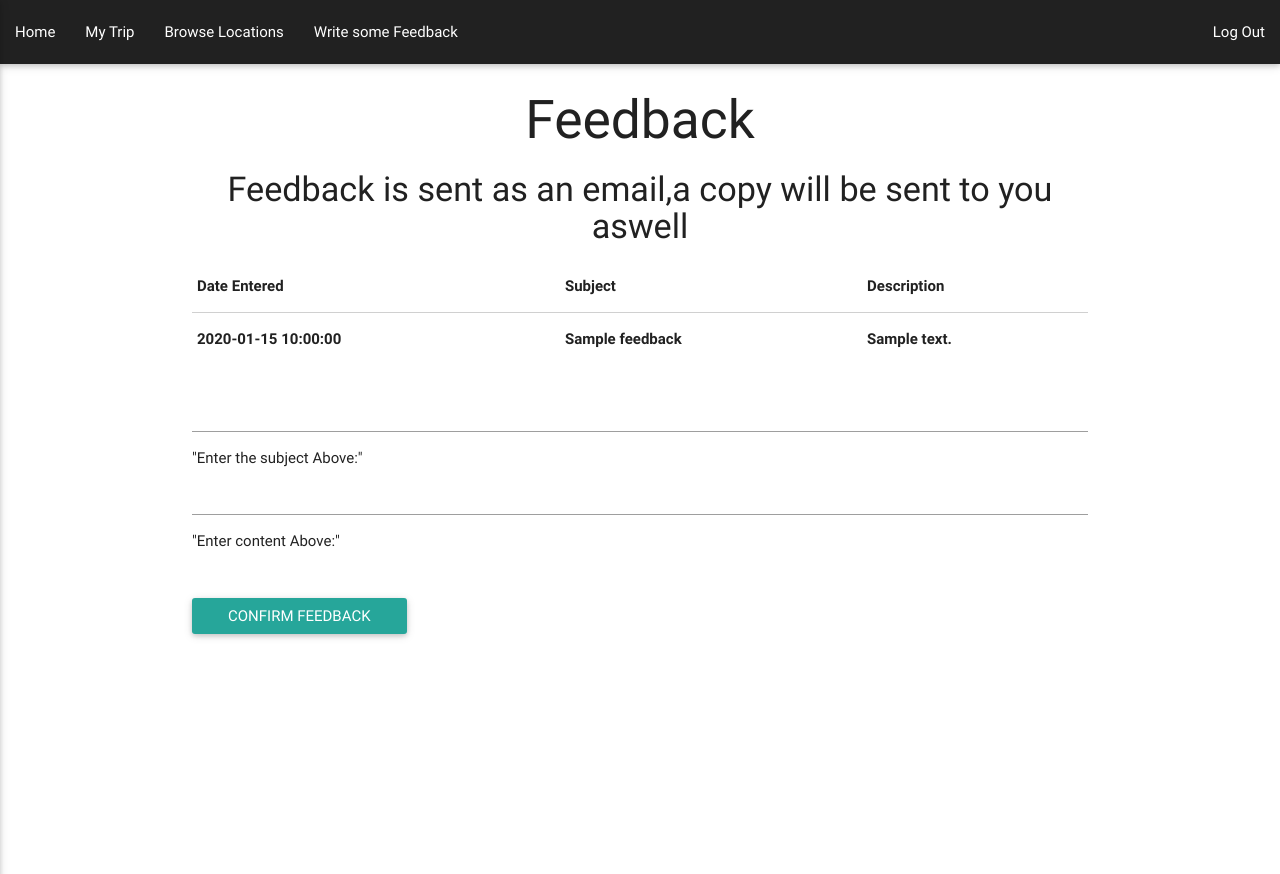
After one commit to Ayushkuruvilla/TripForYou, a Flask app: page /feedback in a window 1280 px wide. The commit adds this page. Shown: the top 874 px of the page. Run offline with Flask 2, Linux system fonts and the light colour scheme; the visitor is signed in with stand-in values (Sample User, id 1); a database or web service that is not in the repository returns one stand-in record (values such as "Sample title"); lists and menus that the app fills with data are empty; some libraries are stand-ins or nearby versions.

Commit message:
feedback complete

```diff
--- a/Travel project/run.py
+++ b/Travel project/run.py
@@ -1,12 +1,8 @@
 from flask import Flask, flash, render_template, request, redirect, session, url_for
-from flask_wtf import Form
-from wtforms import StringField
-from wtforms.widgets import TextArea
-from wtforms.validators import DataRequired
 import hashlib
-import locale
 import pymysql
 import time
+from datetime import date
 from pymongo import MongoClient
 import dns
 app = Flask(__name__)
@@ -179,17 +175,25 @@ def detail():
 	error=None
 	if len(list(x))==0:
 		return redirect(url_for('traveller'))
-	return 	redirect(url_for('reviews'))
+	return 	redirect(url_for('feedback'))
 
-@app.route('/review')
-def reviews():
-
-	# Lists a user's visited attractions with a "Review" button.
-	cursor = db.cursor()
-	query = view_completed_attractions_query()
-	cursor.execute(query)
-	attractions = [dict(date=row[0], name=row[1], description=row[2]) for row in cursor.fetchall()]
-	return render_template('review.html', items=attractions, session=session)
+@app.route('/feedback',methods=['POST','GET'])
+def feedback():
+	error=None
+	today = date.today()
+	x=collection3.find({"username":session['username']})
+	if request.method=='POST':
+		sub = request.form["sub"]
+		con = request.form["con"]
+		if sub == '' or con == '':
+			error = 'Please fill out both fields.'
+			return render_template('feedback.html', error=error)
+		d2 = today.strftime("%B %d, %Y")
+		collection3.insert_one({"username":session['username'],"date":d2,"subject":sub,"desc":con})
+		x=collection3.find({"username":session['username']})
+		return render_template('feedback.html',items=x)
+	else:
+		return render_template('feedback.html', items=x)
 
 
 # Run the application
@@ -200,6 +204,7 @@ if __name__ == '__main__':
 	client=MongoClient("mongodb+srv://admin-Ayush:vSYzh9RDkmZ8dr0t@cluster0.llgkb.mongodb.net/user?retryWrites=true&w=majority")
 	collection = client.user.project
 	collection2=client.user.deets
+	collection3=client.user.feedback
 	# Make sure your database is started before running run.py
 	db_name = 'team1'
 	db = pymysql.connect(host='localhost', user='root', passwd=db_pass, db=db_name)
--- /dev/null
+++ b/Travel project/templates/feedback.html
@@ -0,0 +1,52 @@
+{% extends "layout.html" %}
+{% block title %}Feedback | {{session.username}}{% endblock %}
+
+{% block content %}
+
+<div class="row">
+	<div class="col s12">
+		<h2 class="center-align">Feedback</h2>
+		<h4 class="center-align">Feedback is sent as an email,a copy will be sent to you aswell</h4>
+
+		<table class="responsive-table">
+			<thead>
+				<tr>
+					<th>Date Entered</th>
+					<th>Subject</th>
+					<th>Description</th>
+				</tr>
+			</thead>
+			<!--<tbody>
+				<tr>
+					<th>sample date</th>
+					<th>Ayush</th>
+					<th>Life is the problem</th>
+				</tr>
+			</tbody>
+		    -->
+			<tbody>
+                {% for item in items %}
+                    <tr>
+                        <th>{{item.date}}</th>
+                        <th>{{item.subject}}</th>
+                        <th>{{item.desc}}</th>
+                        </th>
+                    </tr>
+                {% endfor %}
+            </tbody>
+
+		</table>
+	</div>
+</div>
+{% if error %}
+	<p class=error style="color:red"> {{ error }} </p>
+{% endif %}
+{% if success %}
+	<p class=error style="color:green"> {{ success }} </p>
+{% endif %}
+<form actions="/traveller" method="POST">
+	<input type="text" name="sub" id="sub">"Enter the subject Above:"</input>
+	<input type="text" name="con" id="con">"Enter content Above:"</input><br><br><br>
+	<input class="waves-effect waves-light btn" type="submit" value="Confirm feedback">
+</form>
+{% endblock %}
--- a/Travel project/templates/layout.html
+++ b/Travel project/templates/layout.html
@@ -28,7 +28,7 @@
                     <li><a href="/home">Home</a></li>
                     <li><a href="/trip">My Trip</a></li>
                     <li><a href="/attractions">Browse Locations</a></li>
-                    <li><a href="/review">Write some Feedback</a></li>
+                    <li><a href="/feedback">Write some Feedback</a></li>
                 </ul>
                 <ul class="right hide-on-med-and-down nav-bar">
                     <li><a href="/logout">Log Out</a></li>
@@ -37,7 +37,7 @@
                     <li><a href="/home" style=" font-color: white">Home</a></li>
                     <li><a href="/trip">My Trip</a></li>
                     <li><a href="/attractions">Browse Locations</a></li>
-                    <li><a href="/review">Write some Feedback</a></li>
+                    <li><a href="/feedback">Write some Feedback</a></li>
                     <li><a href="/logout">Log Out</a></li>
                 </ul>
             </div>
```
